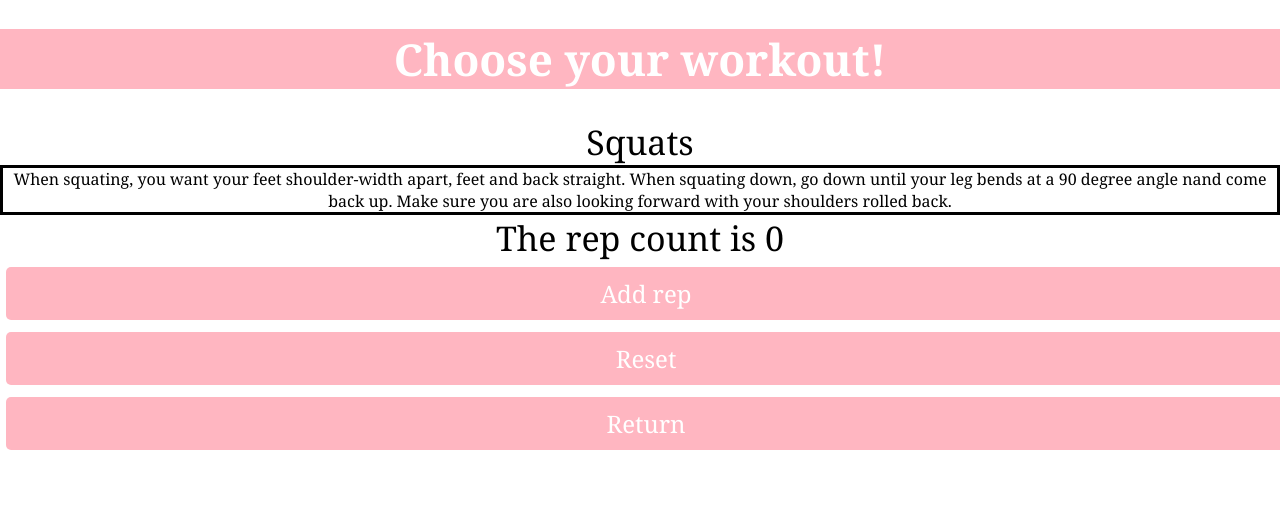
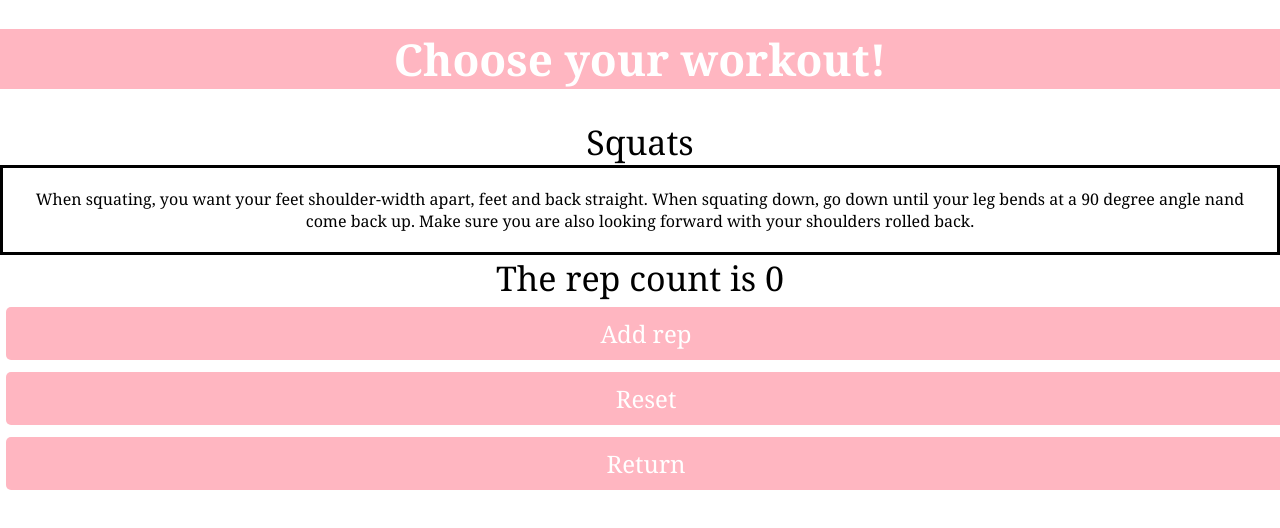
Before and after one commit to hannabui/hannabui-portfolio1, a React (Create React App) app in the folder portfolio1/exercise/: page / in a window 1280 px wide. Both pictures are taken after a click on the button "Squats". Shown: the top 528 px of the page. Built offline with nearby package versions, Linux system fonts and the light colour scheme.

Commit message:
Update index.js

```diff
--- a/portfolio1/exercise/src/components/RepetitionExercise/index.js
+++ b/portfolio1/exercise/src/components/RepetitionExercise/index.js
@@ -23,6 +23,7 @@ const buttonStyle = {
     fontSize: '24ppx',
     textAlign: 'center',
     fontFamily: 'Georgia',
+    padding: '20px',
     borderStyle: 'solid'
   }
 //function
```
